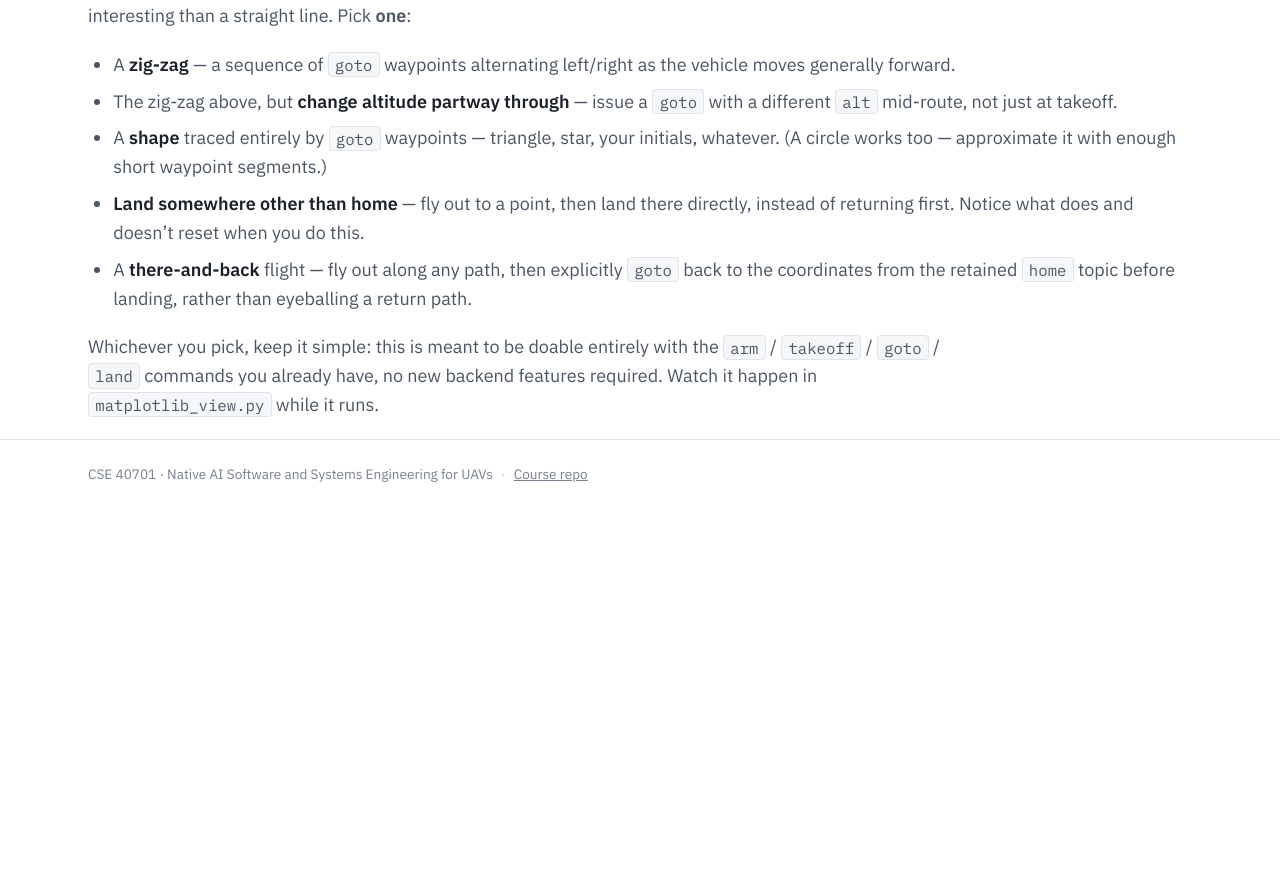
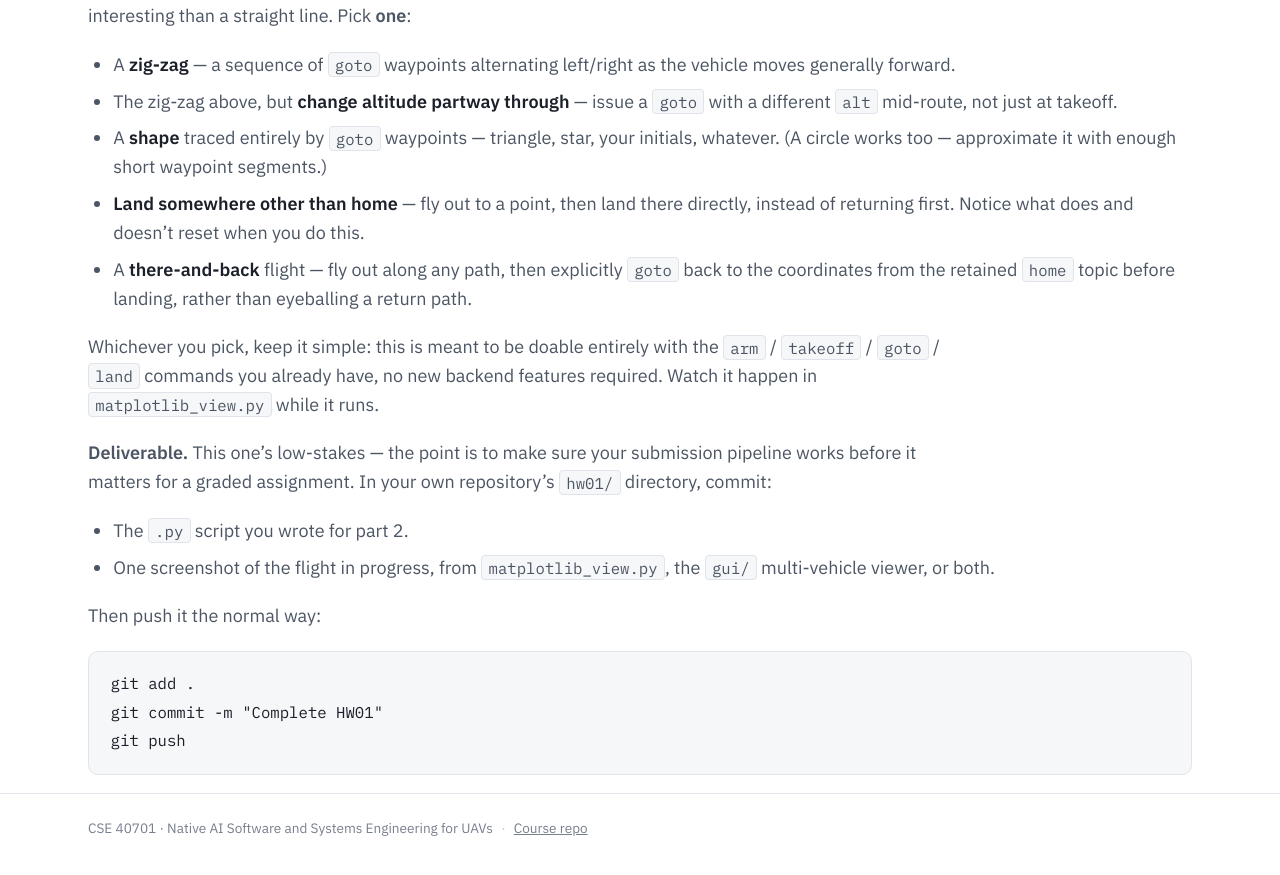
Before and after one commit to JaneClelandHuang/uav-native-ai, a Jekyll site: the page built from lessons/lesson1.md, in a window 1280 px wide and 900 px high, scrolled down 1863 px. Shown: the top 875 px of the window. Built offline with Jekyll 4.4.1, drawn with Linux system fonts in a browser that asks for light colours; our own code applies the rules of GitHub Pages for plain Markdown files; before the commit the page ends 2409 px from its top, so only the background shows below that.

Commit message:
Lesson 1: add a Deliverable section to the homework
Low-stakes for HW01, but exercises the full submission pipeline:
commit the flight script + a screenshot under hw01/, then git
add/commit/push.

````diff
--- a/lessons/lesson1.md
+++ b/lessons/lesson1.md
@@ -96,3 +96,20 @@ Whichever you pick, keep it simple: this is meant to be doable entirely
 with the `arm` / `takeoff` / `goto` / `land` commands you already have,
 no new backend features required. Watch it happen in `matplotlib_view.py`
 while it runs.
+
+**Deliverable.**
+This one's low-stakes — the point is to make sure your submission pipeline
+works before it matters for a graded assignment. In your own repository's
+`hw01/` directory, commit:
+
+- The `.py` script you wrote for part 2.
+- One screenshot of the flight in progress, from `matplotlib_view.py`,
+  the `gui/` multi-vehicle viewer, or both.
+
+Then push it the normal way:
+
+```bash
+git add .
+git commit -m "Complete HW01"
+git push
+```
````
